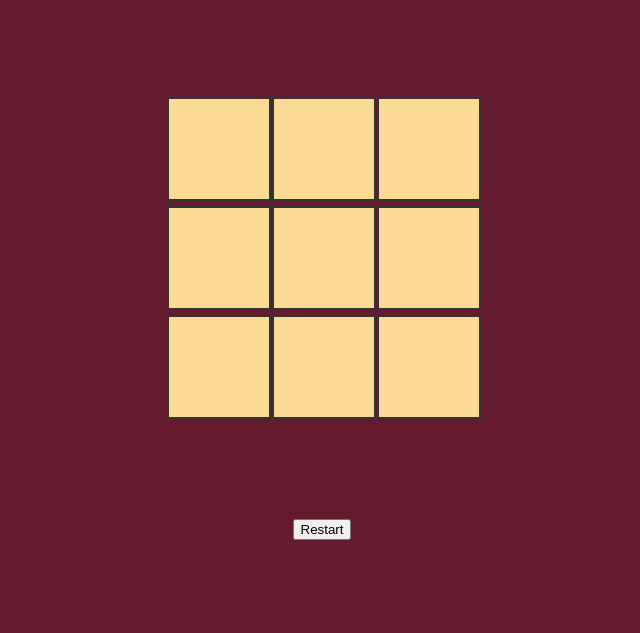
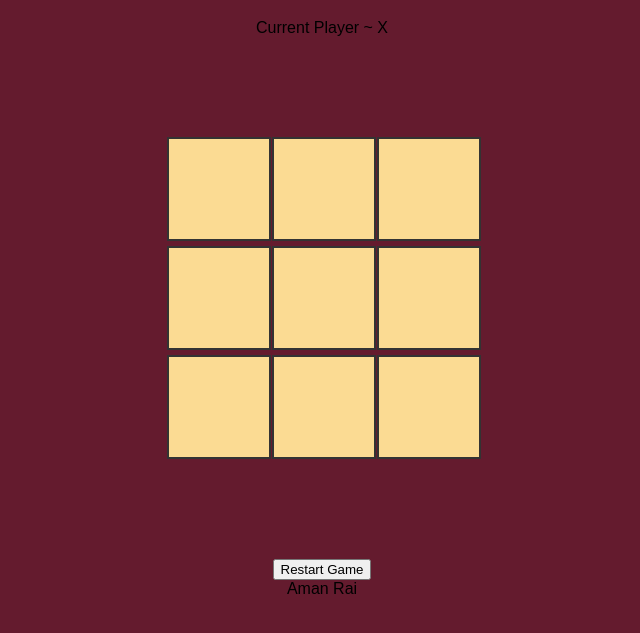
Before and after one commit to amanrai0810/Tic-tac-toe-game-with-AI, a plain HTML site: page index.html in a window 1280 px wide. Shown: the part 61-694 px from the top of the page, without its empty margins (318-958 px from the left). Drawn offline with Linux system fonts and the light colour scheme.

Commit message:
Update index.html

```diff
--- a/index.html
+++ b/index.html
@@ -7,9 +7,16 @@
 </head>
 <body>
   <h1>Tic Tac Toe - Player vs AI</h1>
-  <div id="board" class="board"></div>
-  <p id="status"></p>
-  <button onclick="resetGame()">Restart</button>
+
+    <div class="current-player" id="currentPlayer">Current Player ~ X</div>
+<div class="game-container">
+    <div id="board" class="board"></div>
+    <div id="status" class="status"></div>
+
+    <button id="resetBtn" class="reset-btn">Restart Game</button>
+    <div class="footer">Aman Rai</div>
+</div>
+
 
 
 <audio id="clickSound" src="click.mp3.wav"></audio>
```
